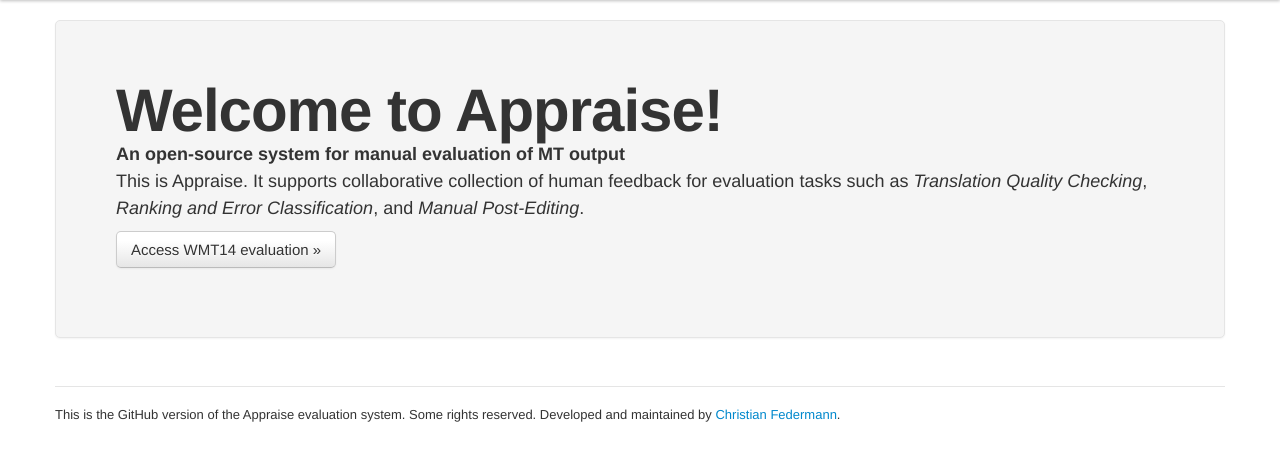
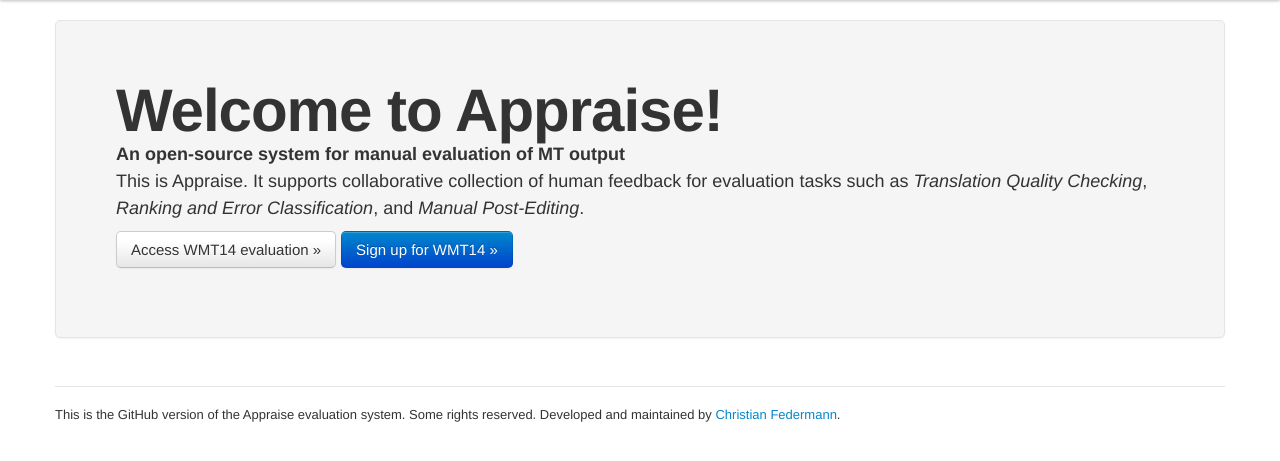
Before and after one commit to cfedermann/Appraise, a Django app: a page that uses appraise/templates/frontpage.html in a window 1280 px wide. Shown: the part 40-501 px from the top of the page. Run offline with Django 3.2, Linux system fonts and the light colour scheme; parts of the project's set-up code (start-up, migrations or seed data) failed here and were passed over; some libraries are stand-ins or nearby versions.

Commit message:
Added button linking to sign up view.

```diff
--- a/appraise/templates/frontpage.html
+++ b/appraise/templates/frontpage.html
@@ -30,7 +30,7 @@
 
   <p>This is Appraise. It supports collaborative collection of human feedback for evaluation tasks such as <em>Translation Quality Checking</em>, <em>Ranking and Error Classification</em>, and <em>Manual Post-Editing</em>.</p>
 
-  <p>{% if "evaluation" in installed_apps %}<a class="btn btn-primary btn-large" href="{% url appraise.evaluation.views.overview %}">Access your evaluation tasks &raquo;</a> {% endif %}{% if "wmt13" in installed_apps %}<a class="btn btn-inverse btn-large" href="{% url appraise.wmt13.views.overview %}">Access WMT13 evaluation &raquo;</a> {% endif %}{% if "wmt14" in installed_apps %}<a class="btn btn-inverse btn-large" href="{% url appraise.wmt14.views.overview %}">Access WMT14 evaluation &raquo;</a> {% endif %}</p>
+  <p>{% if "evaluation" in installed_apps %}<a class="btn btn-primary btn-large" href="{% url appraise.evaluation.views.overview %}">Access your evaluation tasks &raquo;</a> {% endif %}{% if "wmt13" in installed_apps %}<a class="btn btn-inverse btn-large" href="{% url appraise.wmt13.views.overview %}">Access WMT13 evaluation &raquo;</a> {% endif %}{% if "wmt14" in installed_apps %}<a class="btn btn-inverse btn-large" href="{% url appraise.wmt14.views.overview %}">Access WMT14 evaluation &raquo;</a> <a class="btn btn-primary btn-large" href="{% url appraise.wmt14.views.signup %}">Sign up for WMT14 &raquo;</a>{% endif %}</p>
 
   </div>
 </div>
```
